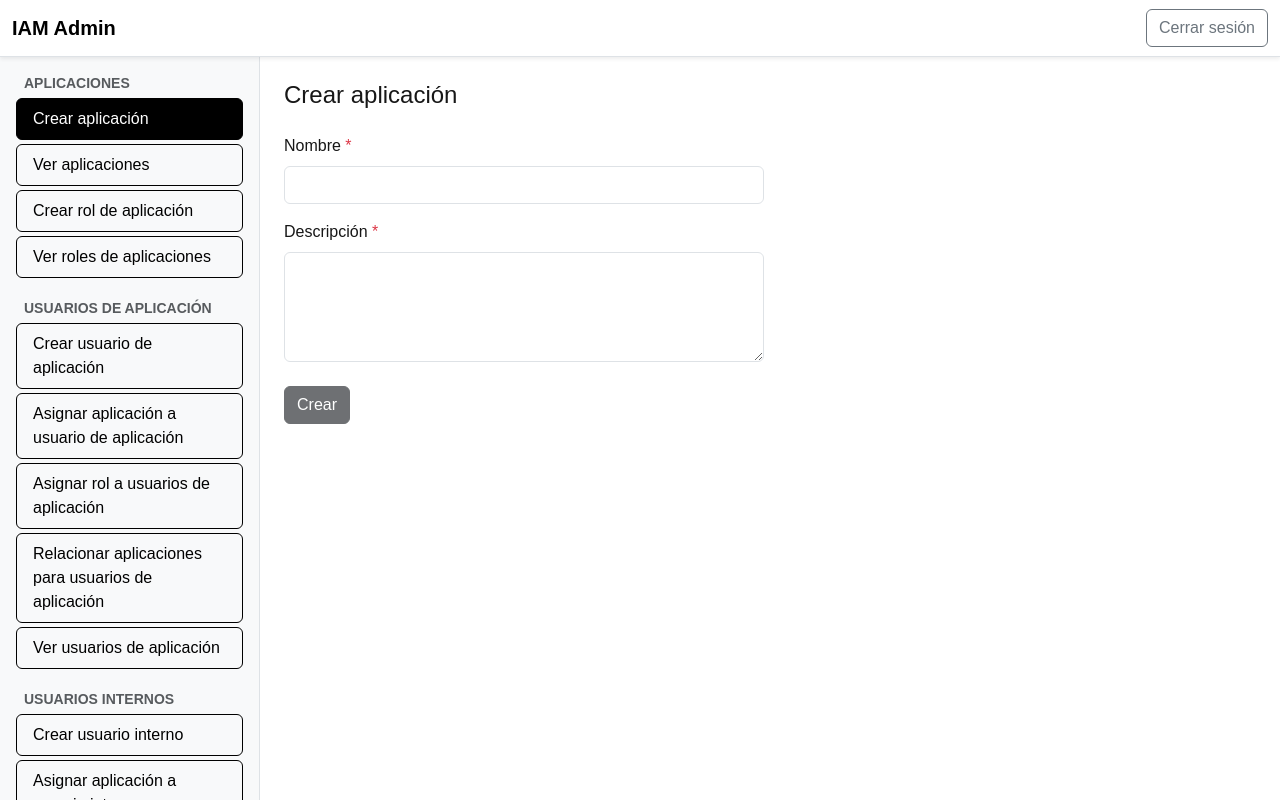
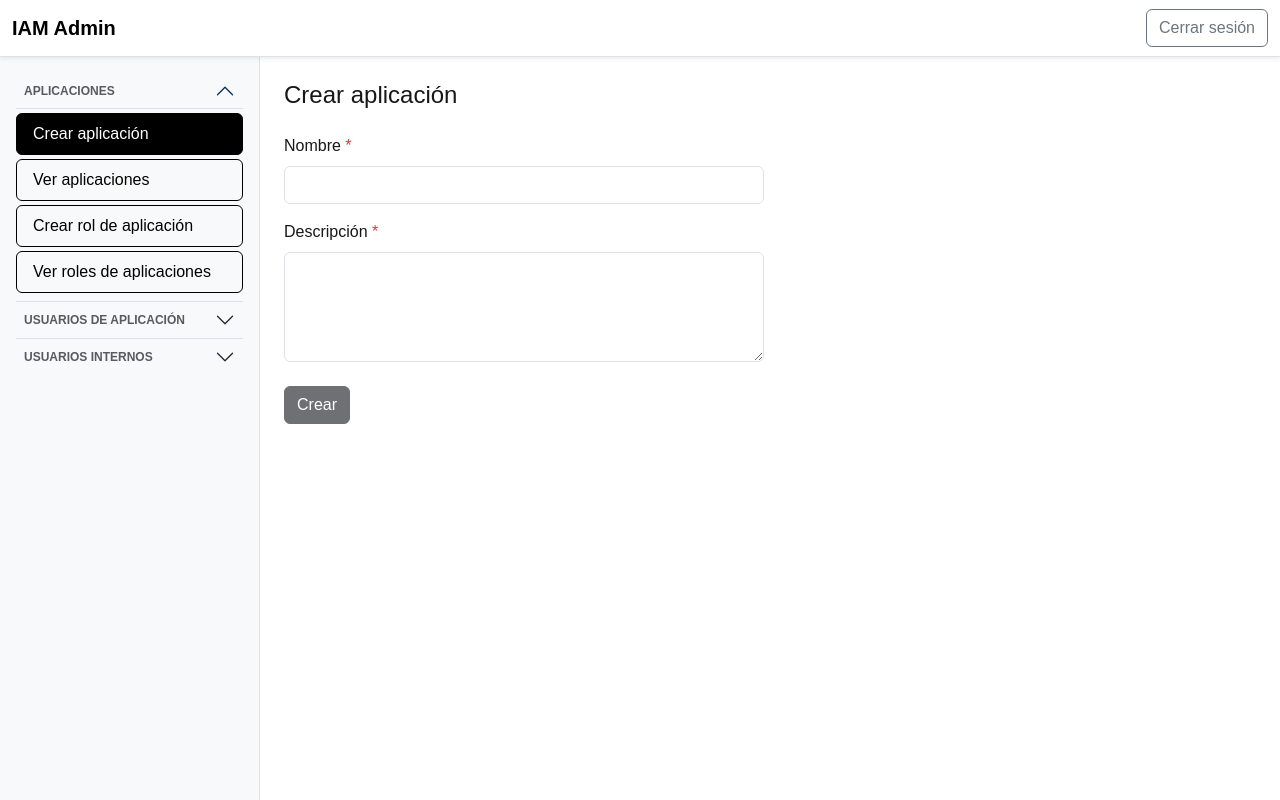
Before and after one commit to jtagram/iam, a Next.js app: page / in a window 1280 px wide. Built offline with nearby package versions, Linux system fonts and the light colour scheme.

Commit message:
feat(home-shell): group sidebar navigation in collapsible accordion sections

```diff
--- a/app/components/home-shell.tsx
+++ b/app/components/home-shell.tsx
@@ -1,6 +1,6 @@
 'use client';
 
-import { Nav, Tab } from 'react-bootstrap';
+import { Accordion, Nav, Tab } from 'react-bootstrap';
 
 import { AppUsersList } from '@/app/features/app-user/app-users-list';
 import { AssignApplicationForm } from '@/app/features/app-user/assign-application-form';
@@ -24,13 +24,23 @@ export function HomeShell() {
 			transition={false}
 		>
 			<div className='d-flex flex-grow-1 overflow-hidden'>
+				<div
+					className='flex-shrink-0 border-end bg-light p-3'
+					style={{ width: 260, overflowY: 'auto' }}
+				>
+					<Accordion
+						defaultActiveKey={['applications']}
+						alwaysOpen
+						flush
+						className='sidebar-accordion'
+					>
+						<Accordion.Item eventKey='applications'>
+							<Accordion.Header>Aplicaciones</Accordion.Header>
+							<Accordion.Body>
 								<Nav
 									variant='pills'
-					className='flex-column flex-nowrap flex-shrink-0 border-end bg-light p-3'
-					style={{ width: 260, overflowY: 'auto' }}
+									className='flex-column flex-nowrap'
 								>
-					<div className='mb-3'>
-						<div className='text-uppercase small fw-bold text-muted px-2 mb-1'>Aplicaciones</div>
 									<Nav.Item className='mb-1'>
 										<Nav.Link eventKey='create-application'>Crear aplicación</Nav.Link>
 									</Nav.Item>
@@ -43,11 +53,17 @@ export function HomeShell() {
 									<Nav.Item className='mb-1'>
 										<Nav.Link eventKey='view-application-roles'>Ver roles de aplicaciones</Nav.Link>
 									</Nav.Item>
-					</div>
-					<div className='mb-3'>
-						<div className='text-uppercase small fw-bold text-muted px-2 mb-1'>
-							Usuarios de aplicación
-						</div>
+								</Nav>
+							</Accordion.Body>
+						</Accordion.Item>
+
+						<Accordion.Item eventKey='app-users'>
+							<Accordion.Header>Usuarios de aplicación</Accordion.Header>
+							<Accordion.Body>
+								<Nav
+									variant='pills'
+									className='flex-column flex-nowrap'
+								>
 									<Nav.Item className='mb-1'>
 										<Nav.Link eventKey='create-app-user'>Crear usuario de aplicación</Nav.Link>
 									</Nav.Item>
@@ -69,11 +85,17 @@ export function HomeShell() {
 									<Nav.Item className='mb-1'>
 										<Nav.Link eventKey='view-app-users'>Ver usuarios de aplicación</Nav.Link>
 									</Nav.Item>
-					</div>
-					<div className='mb-3'>
-						<div className='text-uppercase small fw-bold text-muted px-2 mb-1'>
-							Usuarios internos
-						</div>
+								</Nav>
+							</Accordion.Body>
+						</Accordion.Item>
+
+						<Accordion.Item eventKey='internal-users'>
+							<Accordion.Header>Usuarios internos</Accordion.Header>
+							<Accordion.Body>
+								<Nav
+									variant='pills'
+									className='flex-column flex-nowrap'
+								>
 									<Nav.Item className='mb-1'>
 										<Nav.Link eventKey='create-internal-user'>Crear usuario interno</Nav.Link>
 									</Nav.Item>
@@ -95,8 +117,11 @@ export function HomeShell() {
 									<Nav.Item className='mb-1'>
 										<Nav.Link eventKey='view-internal-users'>Ver usuarios internos</Nav.Link>
 									</Nav.Item>
+								</Nav>
+							</Accordion.Body>
+						</Accordion.Item>
+					</Accordion>
 				</div>
-				</Nav>
 
 				<Tab.Content
 					className='flex-grow-1 overflow-auto p-4'
--- a/app/globals.css
+++ b/app/globals.css
@@ -31,3 +31,22 @@ body {
   content: ' *' / '';
   color: var(--bs-danger);
 }
+
+.sidebar-accordion {
+  --bs-accordion-bg: transparent;
+  --bs-accordion-btn-bg: transparent;
+  --bs-accordion-active-bg: transparent;
+  --bs-accordion-active-color: inherit;
+  --bs-accordion-btn-padding-x: 0.5rem;
+  --bs-accordion-btn-padding-y: 0.5rem;
+  --bs-accordion-body-padding-x: 0;
+  --bs-accordion-body-padding-y: 0.25rem;
+  --bs-accordion-btn-focus-box-shadow: none;
+}
+
+.sidebar-accordion .accordion-button {
+  font-size: 0.75rem;
+  font-weight: 700;
+  text-transform: uppercase;
+  color: var(--bs-secondary-color);
+}
```
Lines whose indentation alone changed are shown as unchanged.
